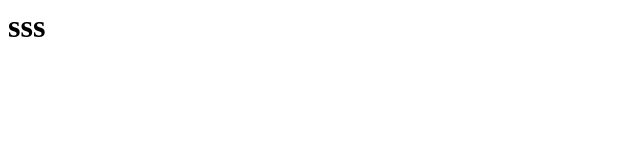
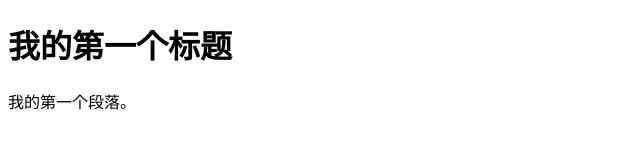
Before and after one commit to Adam1119/Adam1119.github.io, a plain HTML site: page index.html in a window 1280 px wide. Shown: the whole page, without its empty margins (0-640 px from the left). Drawn offline with Linux system fonts and the light colour scheme.

Commit message:
Update index.html

```diff
--- a/index.html
+++ b/index.html
@@ -1 +1,14 @@
-<h1>sss</h1>
+<!DOCTYPE html>
+<html>
+<head>
+<meta charset="utf-8">
+<title>菜鸟教程(runoob.com)</title>
+</head>
+<body>
+
+<h1>我的第一个标题</h1>
+
+<p>我的第一个段落。</p>
+
+</body>
+</html>
```
